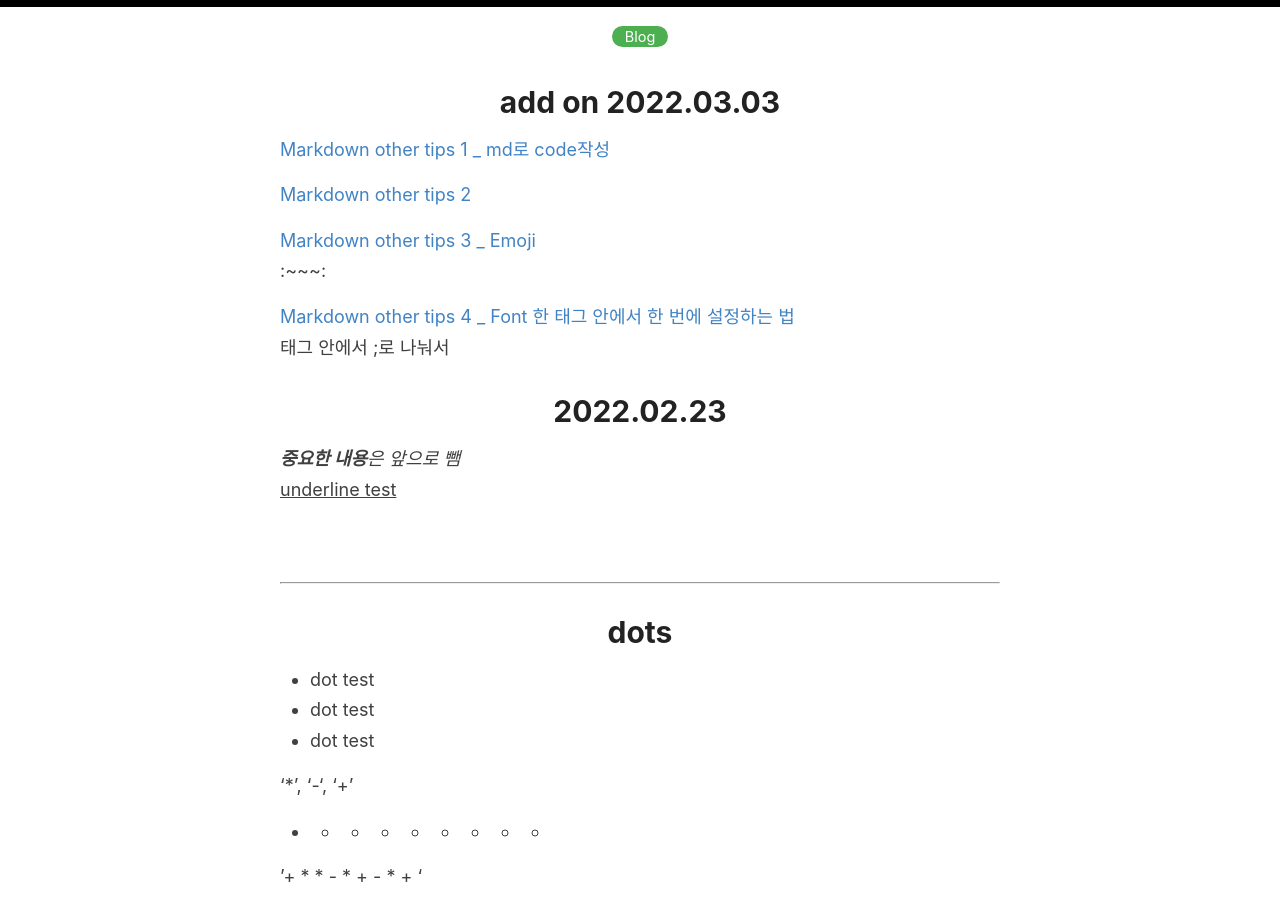
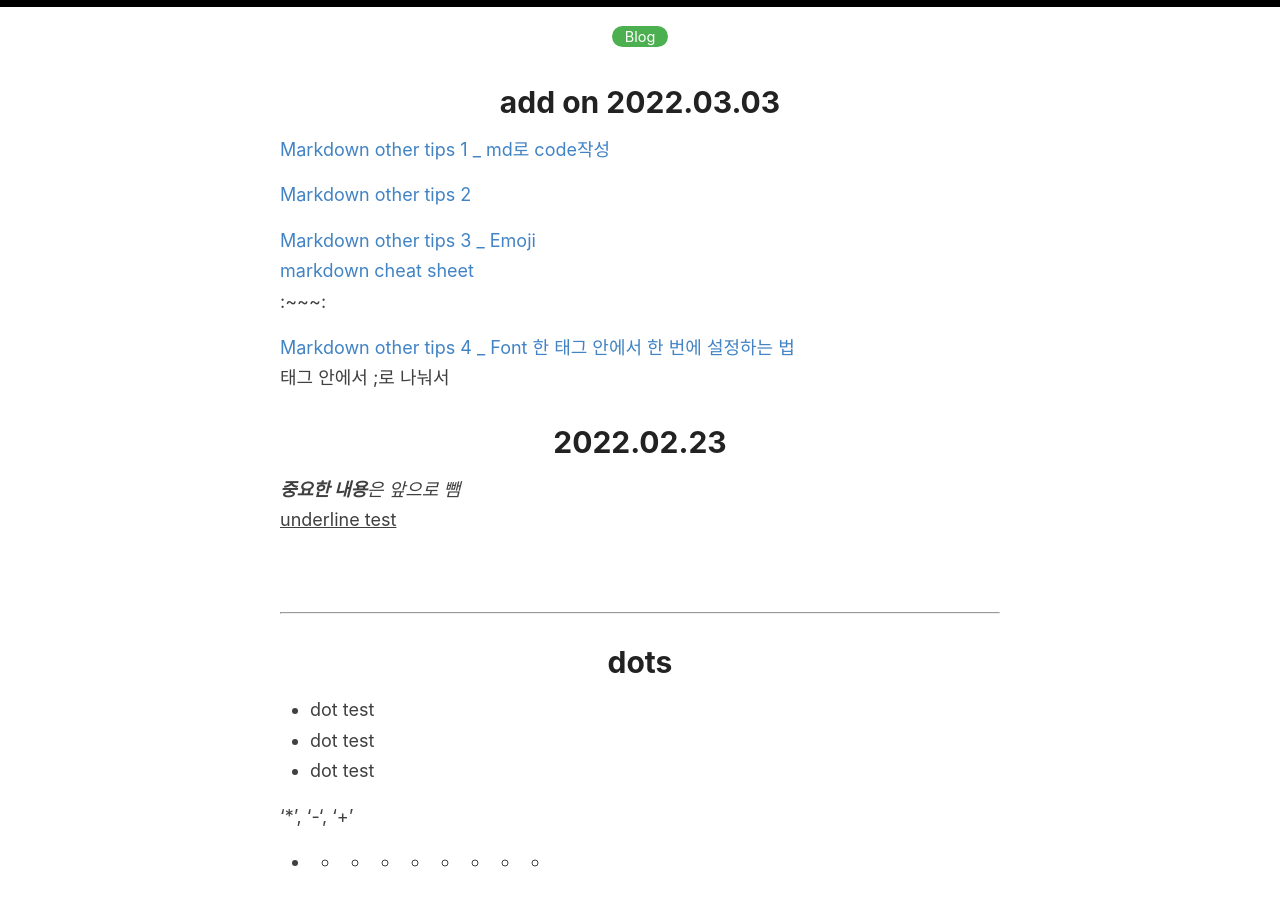
Before and after one commit to GaYounKoh/gayoun_reverie.github.io, a Jekyll site: the page built from _posts/2022-02-23-markdown-tips.md, in a window 1280 px wide and 900 px high, scrolled down 319 px. Built offline with Jekyll 4.4.1, drawn with Linux system fonts in a browser that asks for light colours; our own code applies the rules of GitHub Pages for plain Markdown files; comment, search, counter and statistics services are not loaded.

Commit message:
md tips add

```diff
--- a/_posts/2022-02-23-markdown-tips.md
+++ b/_posts/2022-02-23-markdown-tips.md
@@ -15,6 +15,7 @@ last_modified_at: 2022,03.03. 17:59:00 #2022,02.23. 15:48:00
 [Markdown other tips 2](https://heropy.blog/2017/09/30/markdown/)
 
 [Markdown other tips 3 _ Emoji](https://github.com/jinkyukim-me/markdown_ko)<br>
+[markdown cheat sheet](webfx.com/tools/emoji-cheat-sheet/)<br>
 :~~~: <br>
 
 [Markdown other tips 4 _ Font 한 태그 안에서 한 번에 설정하는 법](https://ingu627.github.io/md/markdown_grammar/)<br>
```
